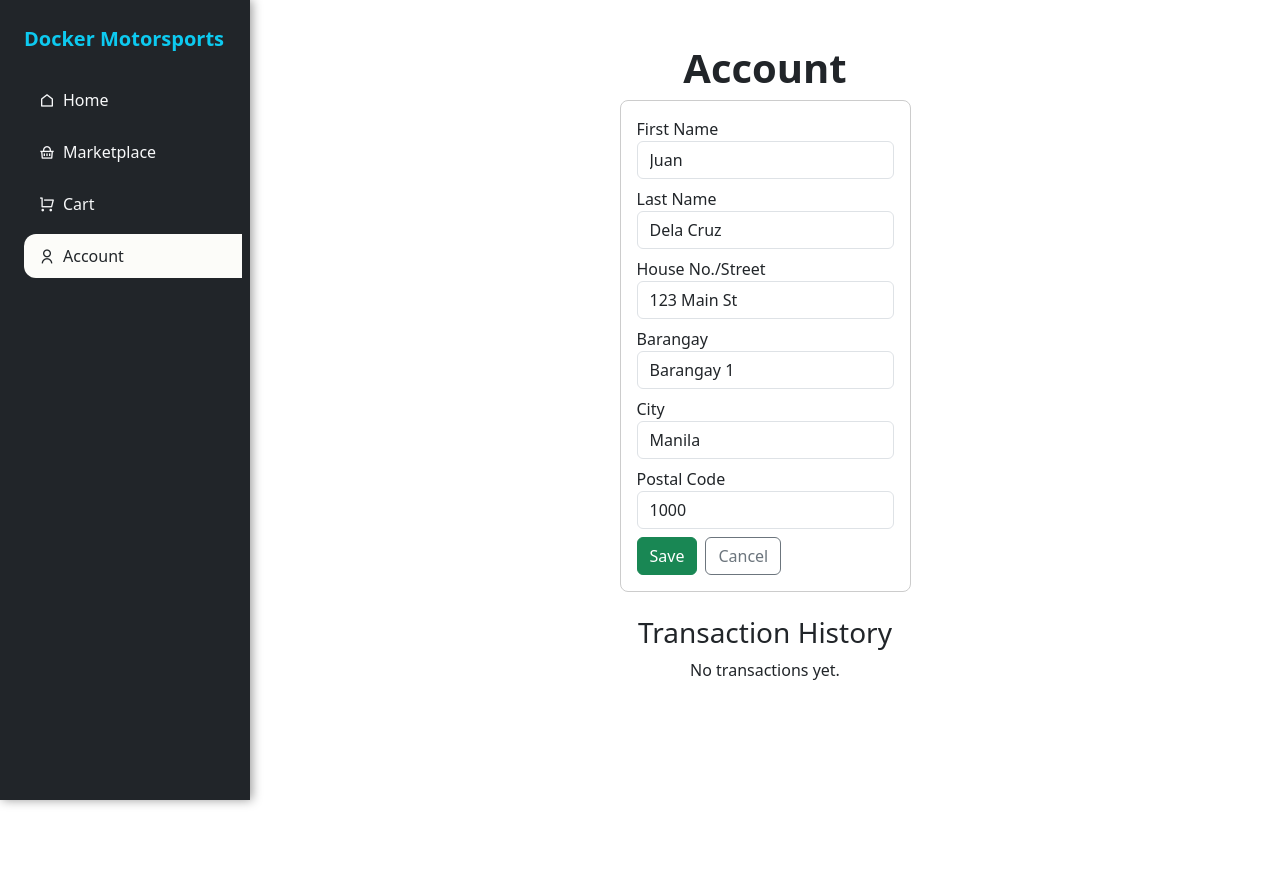
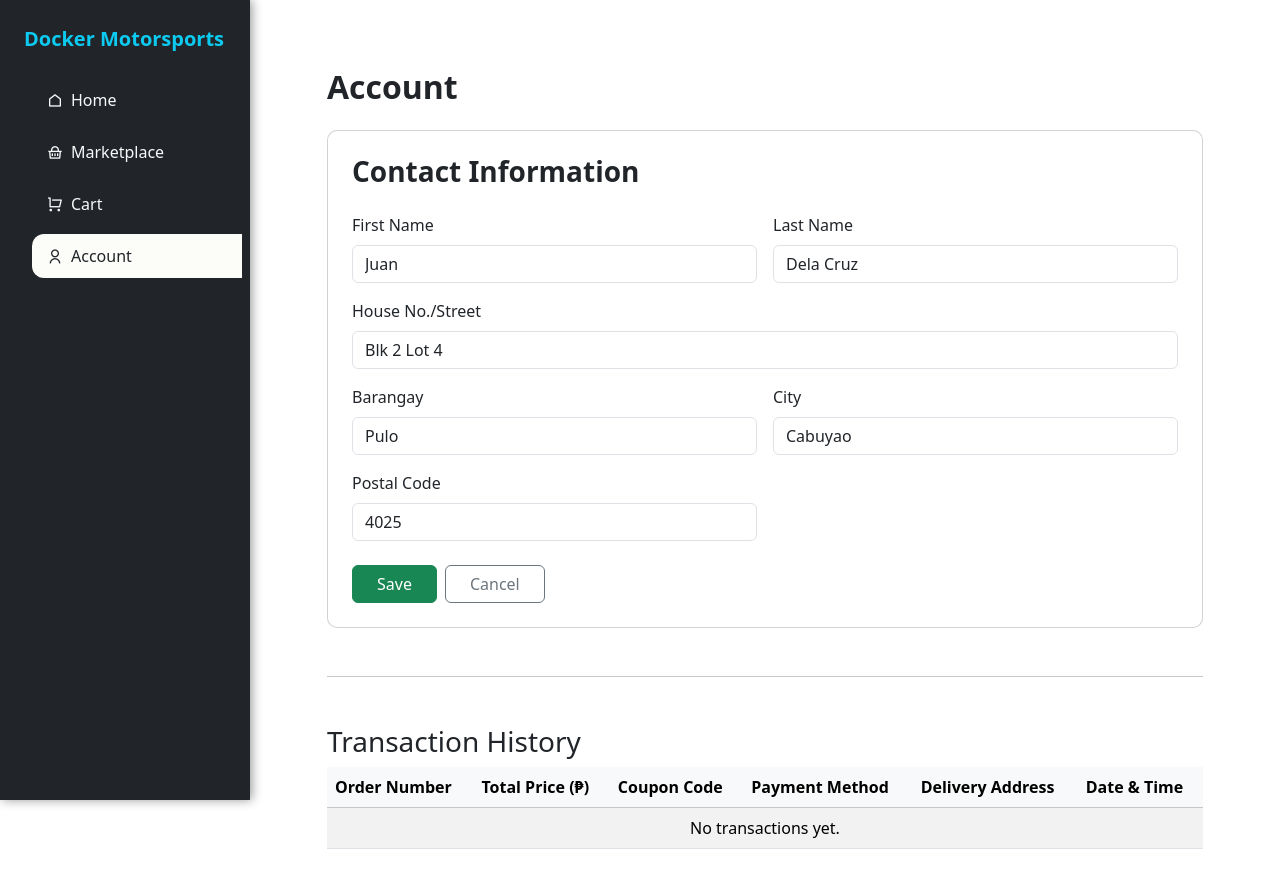
Before and after one commit to CSselrahC/appdev-midterm-ecommerce, a React (Create React App) app: page /user in a window 1280 px wide. Both pictures are taken after a click on the button "Edit Details". Shown: the top 888 px of the page. Before the commit the page ends 800 px from the top, so only its background shows below. Built offline with nearby package versions, Linux system fonts and the light colour scheme.

Commit message:
edited user UI

```diff
--- a/src/App.css
+++ b/src/App.css
@@ -25,10 +25,23 @@
   z-index: 1020;
 }
 
-/* Sidebar content margin for desktop */
 @media (min-width: 768px) {
   .main-content {
     margin-left: 250px;
+  }
+
+  .header .container {
+    flex-direction: column;
+    text-align: center;
+  }
+
+  .header nav {
+    margin-top: 0.5rem;
+  }
+
+  .nav-link {
+    display: inline-block;
+    margin: 0 0.5rem;
   }
 }
 
--- a/src/App.js
+++ b/src/App.js
@@ -18,10 +18,10 @@ function App() {
   // User details
   const [firstName, setFirstName] = useState("Juan");
   const [lastName, setLastName] = useState("Dela Cruz");
-  const [houseStreet, setHouseStreet] = useState("123 Main St");
-  const [barangay, setBarangay] = useState("Barangay 1");
-  const [city, setCity] = useState("Manila");
-  const [postalCode, setPostalCode] = useState("1000");
+  const [houseStreet, setHouseStreet] = useState("Blk 2 Lot 4");
+  const [barangay, setBarangay] = useState("Pulo");
+  const [city, setCity] = useState("Cabuyao");
+  const [postalCode, setPostalCode] = useState("4025");
 
   // Payment method default
   const defaultPaymentMethod = "COD";
--- a/src/components/User.js
+++ b/src/components/User.js
@@ -1,12 +1,18 @@
 import React, { useState } from 'react';
 
 function User({
-  firstName, setFirstName,
-  lastName, setLastName,
-  houseStreet, setHouseStreet,
-  barangay, setBarangay,
-  city, setCity,
-  postalCode, setPostalCode,
+  firstName,
+  setFirstName,
+  lastName,
+  setLastName,
+  houseStreet,
+  setHouseStreet,
+  barangay,
+  setBarangay,
+  city,
+  setCity,
+  postalCode,
+  setPostalCode,
   transactions
 }) {
   const [edit, setEdit] = useState(false);
@@ -16,6 +22,7 @@ function User({
   const [formBarangay, setFormBarangay] = useState(barangay);
   const [formCity, setFormCity] = useState(city);
   const [formPostalCode, setFormPostalCode] = useState(postalCode);
+
   const handleSave = (e) => {
     e.preventDefault();
     setFirstName(formFirstName.trim() === "" ? "No first name" : formFirstName);
@@ -26,6 +33,7 @@ function User({
     setPostalCode(formPostalCode.trim() === "" ? "No postal code" : formPostalCode);
     setEdit(false);
   };
+
   const handleCancel = () => {
     setFormFirstName(firstName);
     setFormLastName(lastName);
@@ -37,34 +45,15 @@ function User({
   };
 
   return (
-    <div className="text-center">
-      <h1 className="fw-bold mt-4">Account</h1>
-      {!edit ? (
-        <div>
-          <p>First Name: {firstName}</p>
-          <p>Last Name: {lastName}</p>
-          <p>House No./Street: {houseStreet}</p>
-          <p>Barangay: {barangay}</p>
-          <p>City: {city}</p>
-          <p>Postal Code: {postalCode}</p>
-          <button className="btn btn-secondary mb-3" onClick={() => setEdit(true)}>
-            Edit Details
-          </button>
-        </div>
-      ) : (
-        <form
-          style={{
-            display: "inline-block",
-            textAlign: "left",
-            margin: "0 auto",
-            padding: "16px",
-            border: "1px solid #ccc",
-            borderRadius: "8px"
-          }}
-          onSubmit={handleSave}
-        >
-          <div className="mb-2">
-            <label>First Name</label>
+    <div className="container my-5" style={{ maxWidth: '900px' }}>
+      <h2 className="fw-bold mb-4">Account</h2>
+      <div className="card p-4" style={{ borderRadius: '10px' }}>
+        <h3 className="fw-bold mb-4">Contact Information</h3>
+        {edit ? (
+          <form onSubmit={handleSave}>
+            <div className="row g-3">
+              <div className="col-md-6">
+                <label className="form-label">First Name</label>
                 <input
                   className="form-control"
                   type="text"
@@ -73,8 +62,8 @@ function User({
                   required
                 />
               </div>
-          <div className="mb-2">
-            <label>Last Name</label>
+              <div className="col-md-6">
+                <label className="form-label">Last Name</label>
                 <input
                   className="form-control"
                   type="text"
@@ -83,8 +72,8 @@ function User({
                   required
                 />
               </div>
-          <div className="mb-2">
-            <label>House No./Street</label>
+              <div className="col-12">
+                <label className="form-label">House No./Street</label>
                 <input
                   className="form-control"
                   type="text"
@@ -93,8 +82,8 @@ function User({
                   required
                 />
               </div>
-          <div className="mb-2">
-            <label>Barangay</label>
+              <div className="col-md-6">
+                <label className="form-label">Barangay</label>
                 <input
                   className="form-control"
                   type="text"
@@ -103,8 +92,8 @@ function User({
                   required
                 />
               </div>
-          <div className="mb-2">
-            <label>City</label>
+              <div className="col-md-6">
+                <label className="form-label">City</label>
                 <input
                   className="form-control"
                   type="text"
@@ -113,8 +102,8 @@ function User({
                   required
                 />
               </div>
-          <div className="mb-2">
-            <label>Postal Code</label>
+              <div className="col-md-6">
+                <label className="form-label">Postal Code</label>
                 <input
                   className="form-control"
                   type="text"
@@ -123,58 +112,81 @@ function User({
                   required
                 />
               </div>
-          <button type="submit" className="btn btn-success me-2">
-            Save
+            </div>
+            <div className="d-flex gap-2 mt-4">
+              <button type="submit" className="btn btn-success px-4">Save</button>
+              <button type="button" className="btn btn-outline-secondary px-4" onClick={handleCancel}>Cancel</button>
+            </div>
+          </form>
+        ) : (
+          <div>
+            <div className="row g-3">
+              <div className="col-md-6">
+                <label className="form-label">First Name</label>
+                <input className="form-control" value={firstName} disabled />
+              </div>
+              <div className="col-md-6">
+                <label className="form-label">Last Name</label>
+                <input className="form-control" value={lastName} disabled />
+              </div>
+              <div className="col-12">
+                <label className="form-label">House No./Street</label>
+                <input className="form-control" value={houseStreet} disabled />
+              </div>
+              <div className="col-md-6">
+                <label className="form-label">Barangay</label>
+                <input className="form-control" value={barangay} disabled />
+              </div>
+              <div className="col-md-6">
+                <label className="form-label">City</label>
+                <input className="form-control" value={city} disabled />
+              </div>
+              <div className="col-md-6">
+                <label className="form-label">Postal Code</label>
+                <input className="form-control" value={postalCode} disabled />
+              </div>
+            </div>
+            <button className="btn btn-primary px-4 mt-3" onClick={() => setEdit(true)}>
+              Edit Details
             </button>
-          <button
-            type="button"
-            className="btn btn-outline-secondary"
-            onClick={handleCancel}
-          >
-            Cancel
-          </button>
-        </form>
+          </div>
         )}
+      </div>
 
-      <h3 className="mt-4">Transaction History</h3>
-      <div style={{ overflowX: "auto" }}>
-        {transactions.length === 0 ? (
-          <p>No transactions yet.</p>
-        ) : (
-          <table border="1" cellPadding="8" style={{
-            borderCollapse: "collapse",
-            margin: "0 auto",
-            textAlign: "left",
-            minWidth: "600px"
-          }}>
-            <thead>
-              <tr style={{ backgroundColor: "#f2f2f2" }}>
-                <th>Order Number</th>
-                <th>Price (₱)</th>
-                <th>Discount (₱)</th>
-                <th>Total Price (₱)</th>
-                <th>Coupon Code</th>
-                <th>Payment Method</th>
-                <th>Delivery Address</th>
-                <th>Date & Time</th>
+      <hr className="my-5" />
+
+      <h3>Transaction History</h3>
+      <div className="table-responsive">
+        <table className="table table-striped mb-0">
+          <thead className="table-light">
+            <tr>
+              <th scope="col">Order Number</th>
+              <th scope="col">Total Price (₱)</th>
+              <th scope="col">Coupon Code</th>
+              <th scope="col">Payment Method</th>
+              <th scope="col">Delivery Address</th>
+              <th scope="col">Date &amp; Time</th>
             </tr>
           </thead>
           <tbody>
-              {transactions.map((tx, i) => (
-                <tr key={i}>
+            {transactions.length === 0 ? (
+              <tr>
+                <td colSpan="6" className="text-center">No transactions yet.</td>
+              </tr>
+            ) : (
+              transactions.map(tx => (
+                <tr key={tx.orderNumber}>
                   <td>{tx.orderNumber}</td>
-                  <td>₱{tx.price.toFixed(2)}</td>
-                  <td>₱{tx.discount}</td>
                   <td>₱{tx.totalPrice.toFixed(2)}</td>
                   <td>{tx.couponCode || '---'}</td>
                   <td>{tx.paymentMethod}</td>
                   <td>{tx.deliveryAddress}</td>
                   <td>{tx.dateTime}</td>
                 </tr>
-              ))}
+              ))
+            )}
           </tbody>
         </table>
-        )}
       </div>
     </div>
   );
```
Lines whose indentation alone changed are shown as unchanged.
